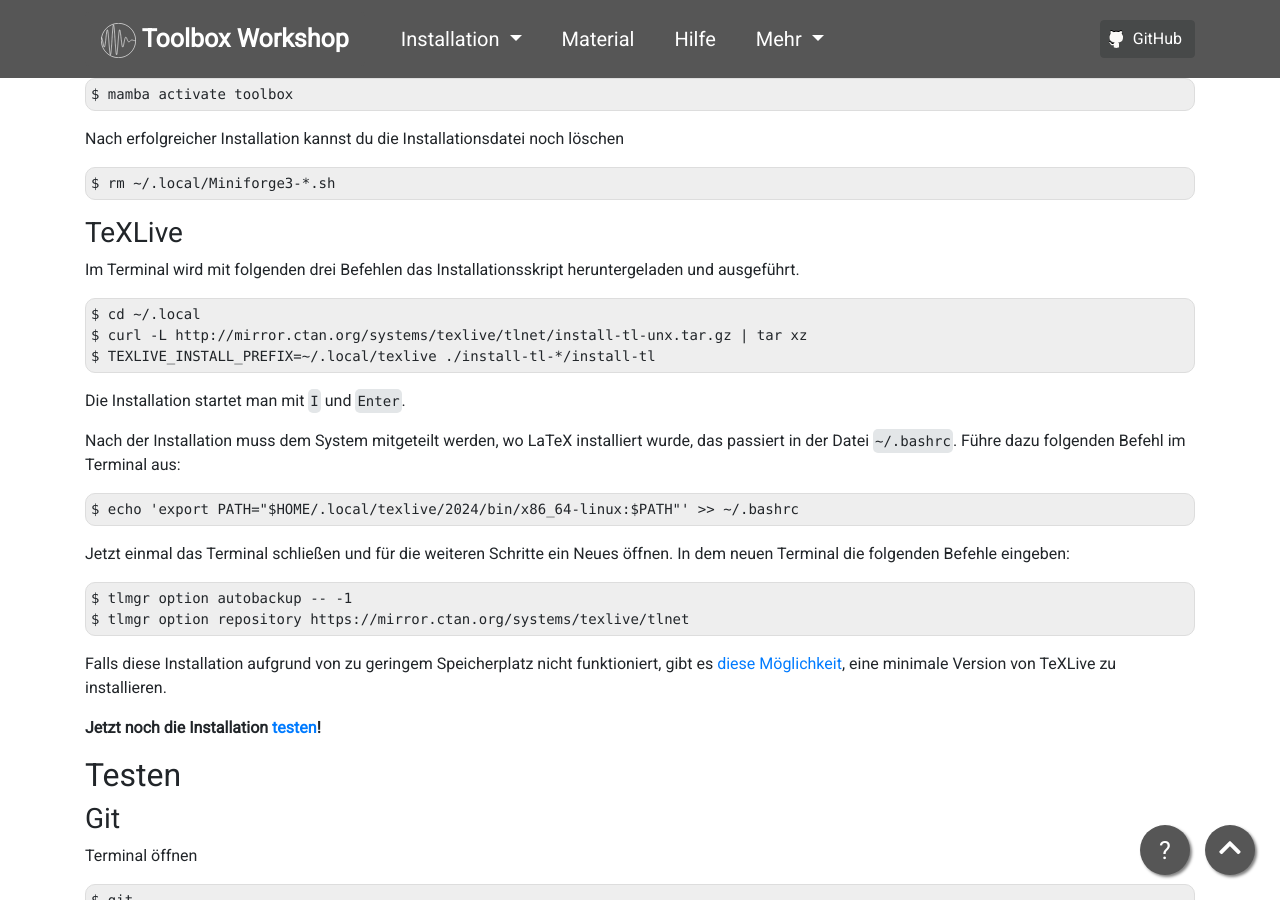
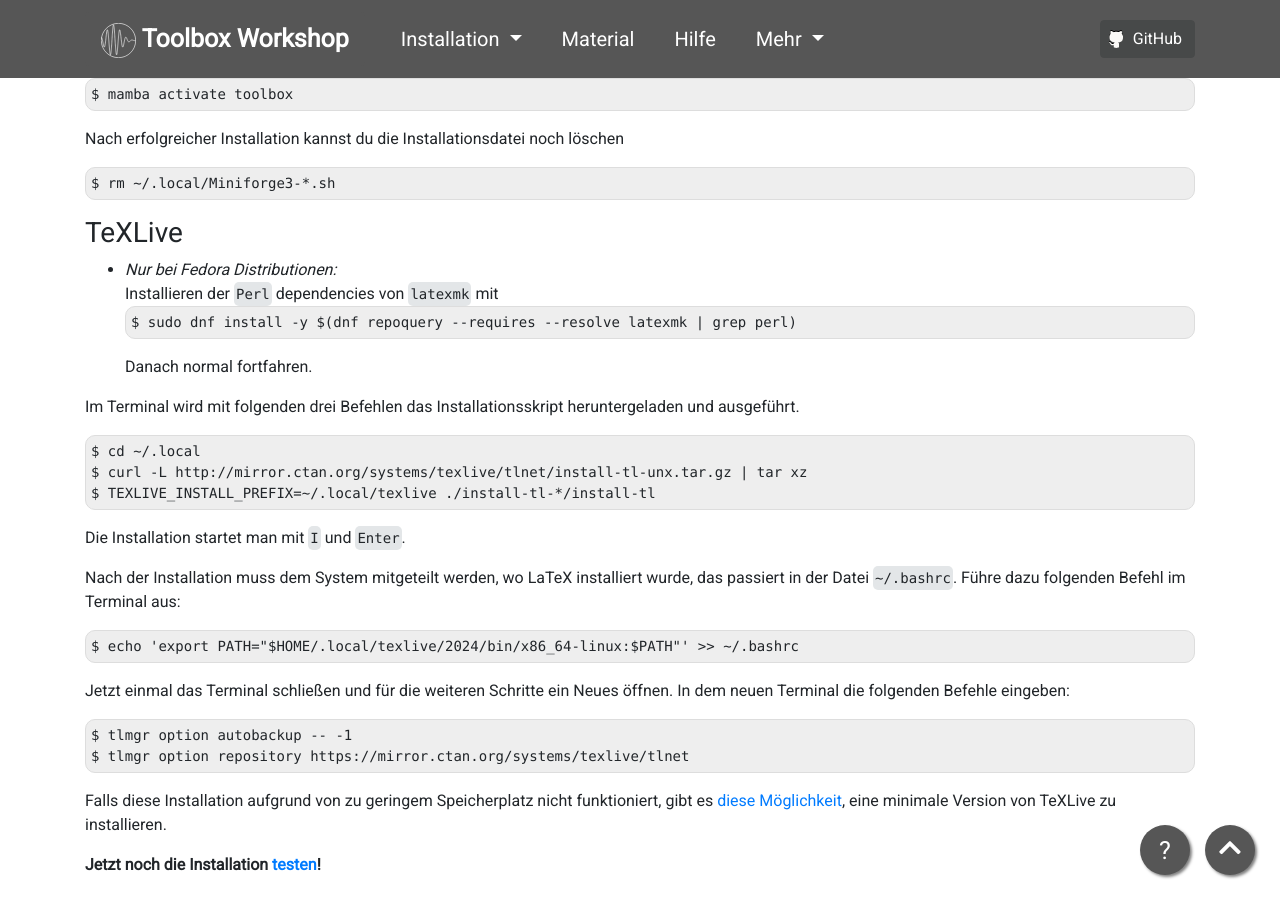
Before and after one commit to pep-dortmund/homepage-toolbox, a Jekyll site: the page built from install/linux.md, in a window 1280 px wide and 900 px high, scrolled down 1525 px. Built offline with Jekyll 4.4.1, drawn with Linux system fonts in a browser that asks for light colours; nearby versions of some CDN libraries.

Commit message:
add fedora `latexmk` dependencies
this one-liner will install all `Perl` dependencies for fedora used by
`latexmk` in the TeXlive installation.
Not using the `latexmk` package on purpose to have consistent
installation and versions between all linux distributions.

````diff
--- a/install/linux.md
+++ b/install/linux.md
@@ -90,6 +90,13 @@ Nach erfolgreicher Installation kannst du die Installationsdatei noch löschen
     $ rm ~/.local/Miniforge3-*.sh
 
 ### TeXLive
+
+- _Nur bei Fedora Distributionen:_
+Installieren der `Perl` dependencies von `latexmk` mit
+```
+$ sudo dnf install -y $(dnf repoquery --requires --resolve latexmk | grep perl)
+```
+Danach normal fortfahren.
 
 Im Terminal wird mit folgenden drei Befehlen das Installationsskript
 heruntergeladen und ausgeführt.
````
